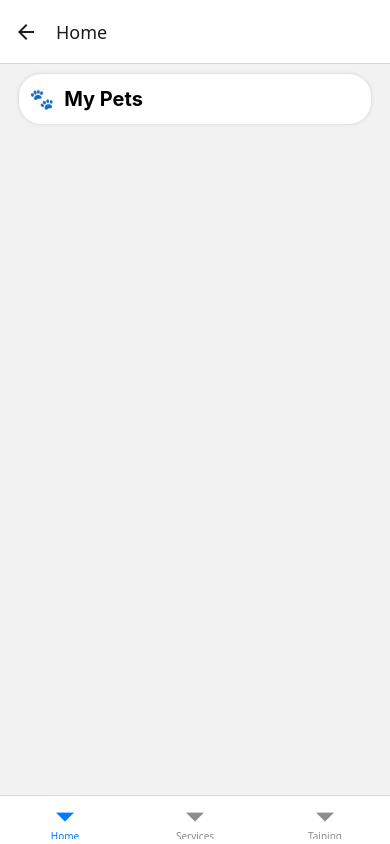
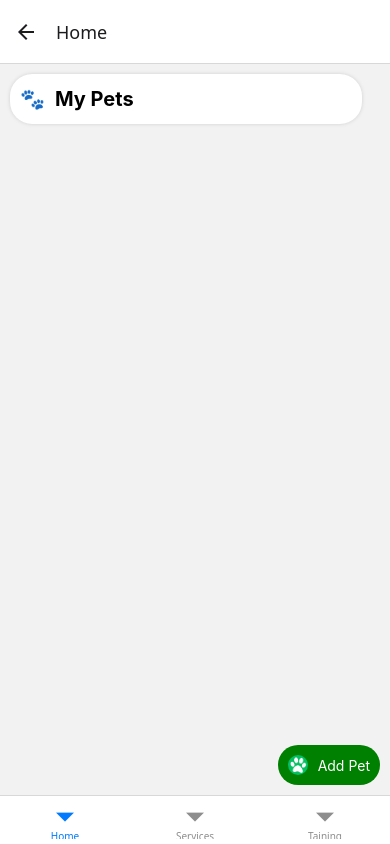
Before and after one commit to ushasri2645/petbuddy, a React Native app: screen /Home in a window 390 px wide. Built offline with nearby package versions, Linux system fonts and the light colour scheme.

Commit message:
Update home screen file

```diff
--- a/src/screens/Home/HomeScreen.tsx
+++ b/src/screens/Home/HomeScreen.tsx
@@ -1,12 +1,22 @@
 import React from 'react';
-import { View, Text, StyleSheet } from 'react-native';
+import {View, Text, StyleSheet, Image} from 'react-native';
 
-const Home = ({navigation}:{navigation:any}) => {
+const Home = ({navigation}: {navigation: any}) => {
   return (
     <View style={styles.container}>
       <View style={styles.headerSection}>
         <Text style={styles.pawEmoji}>🐾</Text>
         <Text style={styles.headerText}>My Pets</Text>
+      </View>
+      <View style={styles.middleSection}></View>
+      <View style={styles.bottomSection}>
+        <View style={styles.addPet}>
+          <Image
+            style={styles.image}
+            source={require('../../../public/assets/Login/paw.png')}
+          />
+          <Text style={styles.addPetText}>Add Pet</Text>
+        </View>
       </View>
     </View>
   );
@@ -15,32 +25,60 @@ const Home = ({navigation}:{navigation:any}) => {
 const styles = StyleSheet.create({
   container: {
     flex: 1,
-    margin:10,
+    margin: 10,
+    // alignItems: 'center',
+  },
+  headerText: {
+    fontSize: 20,
+    color: 'black',
+    fontWeight: 'bold',
+  },
+  headerSection: {
+    flexDirection: 'row',
+    gap: 10,
+    backgroundColor: 'white',
+    width: '95%',
+    height: '7%',
     alignItems: 'center',
-  },
-  headerText:{
-    fontSize:20,
-    color:'black',
-    fontWeight:'bold'
-  },
-  headerSection:{
-    flexDirection:'row',
-    gap:10,
-    backgroundColor:'white',
-    width:'95%',
-    height:'7%',
-    alignItems:'center',
-    padding:10,
-    borderRadius:22,
+    padding: 10,
+    borderRadius: 22,
     shadowColor: 'gray',
     shadowOpacity: 0.3,
     shadowRadius: 3.84,
-    elevation:4
+    elevation: 4,
+  },
+  pawEmoji: {
+    color: 'black',
+    fontSize: 20,
+  },
+  bottomSection: {
+    flex: 1,
+    flexDirection: 'row',
+    justifyContent: 'flex-end',
+    alignItems: 'flex-end',
+
+    alignSelf: 'flex-end',
+    height: '20%',
+  },
+  image: {
+    height: 20,
+    width: 20,
+    borderRadius: 10,
+  },
+  addPet: {
+    flexDirection: 'row',
+    backgroundColor: 'green',
+    padding: 10,
+    borderRadius: 20,
+    gap: 10,
+    alignItems: 'center',
 
   },
-  pawEmoji:{
-    color:'black',
-    fontSize:20
+  addPetText:{
+    color:'white'
+  },
+  middleSection:{
+
   }
 });
 
```
